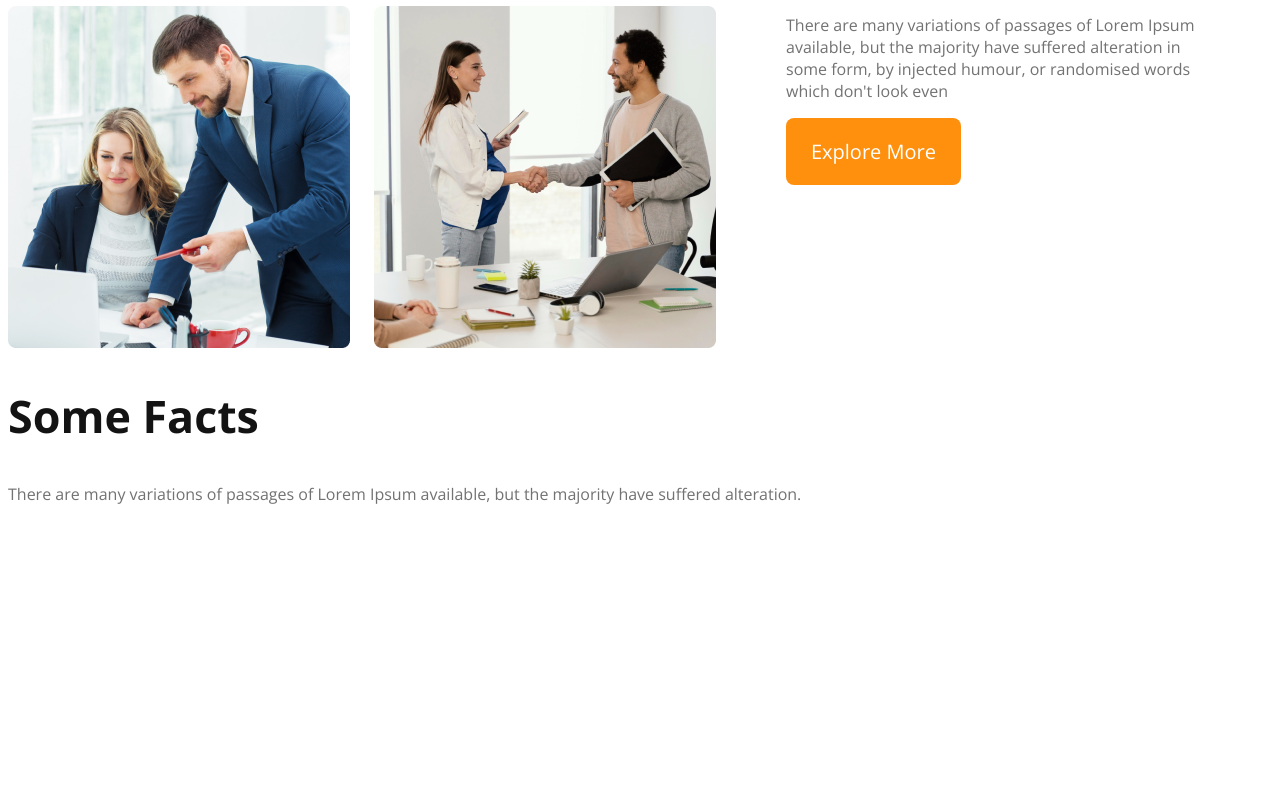
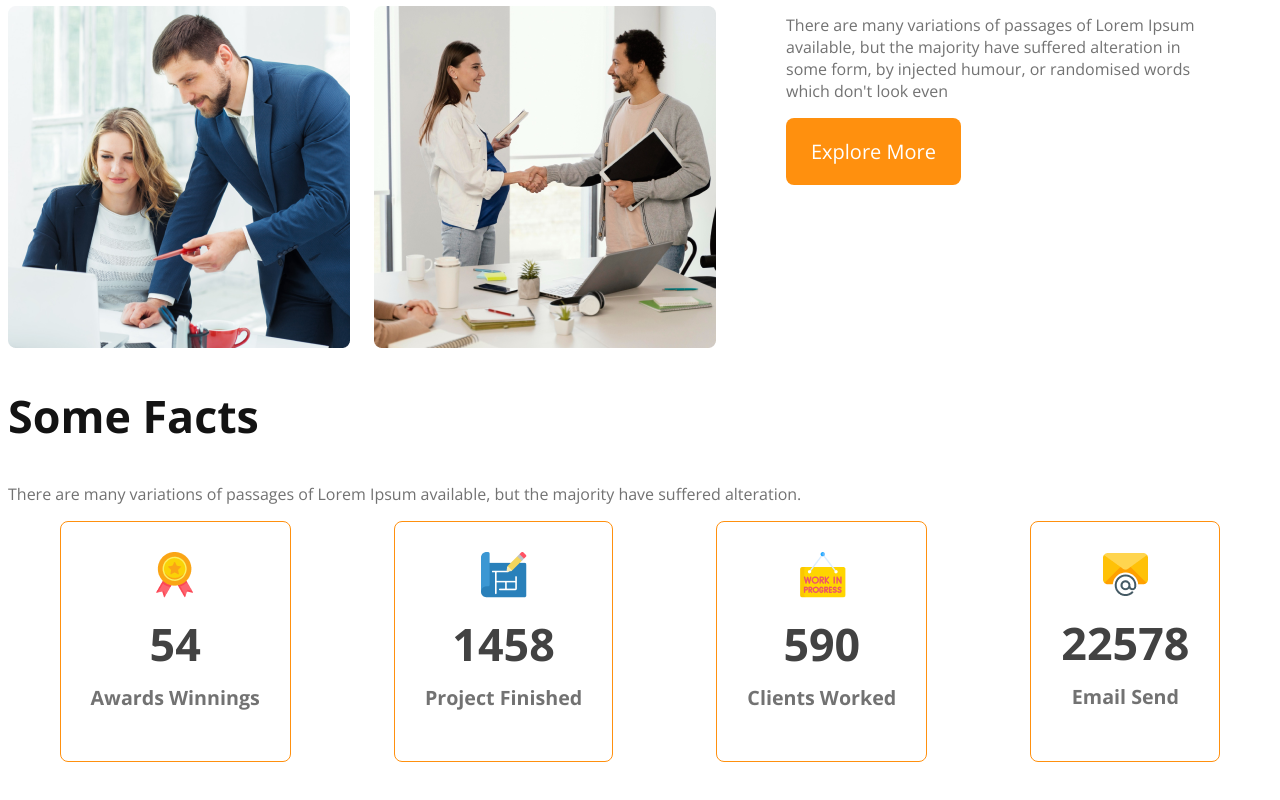
Before and after one commit to najibvai/g3-architect-website, a plain HTML site: page index.html in a window 1280 px wide. Shown: the part 1485-2285 px from the top of the page. Before the commit the page ends 2060 px from the top, so only its background shows below. Drawn offline with nearby package versions, Linux system fonts and the light colour scheme.

Commit message:
another some facts added

```diff
--- a/index.html
+++ b/index.html
@@ -52,6 +52,29 @@
         <section class="facts">
             <h1 class="section-title">Some Facts</h1>
             <p class="text-light-gray">There are many variations of passages of Lorem Ipsum available, but the majority have suffered alteration.  </p>
+            <div class="facts-card-container">
+                <!-- .card*4>img+h2.card-stats+p.card-title  -->
+                <div class="card">
+                    <img src="images/icons/ribon.png" alt="">
+                    <h2 class="card-stats">54</h2>
+                    <p class="card-title">Awards Winnings</p>
+                </div>
+                <div class="card">
+                    <img src="images/icons/projects.png" alt="">
+                    <h2 class="card-stats">1458</h2>
+                    <p class="card-title">Project Finished</p>
+                </div>
+                <div class="card">
+                    <img src="images/icons/customers.png" alt="">
+                    <h2 class="card-stats">590</h2>
+                    <p class="card-title">Clients Worked</p>
+                </div>
+                <div class="card">
+                    <img src="images/icons/email.png" alt="">
+                    <h2 class="card-stats">22578</h2>
+                    <p class="card-title">Email Send</p>
+                </div>
+            </div>
         </section>
     </main>
     <footer>
--- a/style/architect.css
+++ b/style/architect.css
@@ -15,14 +15,17 @@
     font-size: 1.25rem;
     cursor: pointer;
 }
+
 .text-light-gray {
     color: #727272;
 }
+
 .section-title {
     font-size: 2.8rem;
     font-weight: 700;
     color: #131313;
 }
+
 /* Header Style */
 header {
     background: rgba(255, 144, 14, 0.10);
@@ -64,41 +67,74 @@ nav li a {
 }
 
 
-.banner img{
+.banner img {
     margin-top: 50px;
     width: 100%;
 }
 
 /* ---------------------Main Section Style----------- */
-main{
+main {
     max-width: 1440px;
-    margin:70px auto;
+    margin: 70px auto;
 }
+
 /*---------- Quick Features Section Style----- */
-.teams-container{
+.teams-container {
     display: flex;
     align-items: center;
 }
-.teams-img-container{
+
+.teams-img-container {
     display: grid;
     grid-template-columns: repeat(2, 1fr);
     gap: 24px;
 }
-.teams-content{
+
+.teams-content {
     padding-left: 70px;
     padding-right: 70px;
 }
-.teams-title{
+
+.teams-title {
     font-size: 2.8rem;
 }
-.teams-title .quick-list{
+
+.teams-title .quick-list {
     color: #727272;
     font-weight: 500;
 }
-.teams-title .text-features{
+
+.teams-title .text-features {
     color: #FF900E;
     font-weight: 700;
 }
+
+/*------------------ Facts Section Style--------------- */
+.facts-card-container{
+    display: flex;
+    justify-content: space-around;
+}
+.facts-card-container .card {
+    border-radius: 8px;
+    border: 1px solid #FF900E;
+    text-align: center;
+    padding: 30px;
+}
+.facts-card-container .card-title{
+    color: #727272;
+    font-weight: 600;
+    font-size: 1.23rem;
+    margin-top: 5px;
+}
+.facts-card-container .card-stats{
+    color: #424242;
+    text-align: center;
+    font-size: 2.8rem;
+    font-weight: 600;
+    margin-top: 10px;
+    margin-bottom: 10px;
+}
+
 
 
 
@@ -106,27 +142,33 @@ main{
 /*------------ Responsiv Media Quary----------------- */
 /* Mobile Device Responsiv */
 @media screen and (max-width:576px) {
-    header{
+    header {
         padding: 20px;
     }
+
     nav,
-    .teams-container{
+    .teams-container {
         flex-direction: column;
     }
-    .teams-img-container{
+
+    .teams-img-container {
         grid-template-columns: 1fr;
     }
-    .teams-content{
+
+    .teams-content {
         padding-left: 20px;
         padding-right: 20px;
     }
 }
+
 /* Tablet or Medium Device Responsiv */
 @media screen and (min-width:576px) and (max-width:1000px) {
-    header{
+    header {
         padding: 50px;
     }
-    nav, .teams-container{
+
+    nav,
+    .teams-container {
         flex-direction: column;
     }
 }
```
